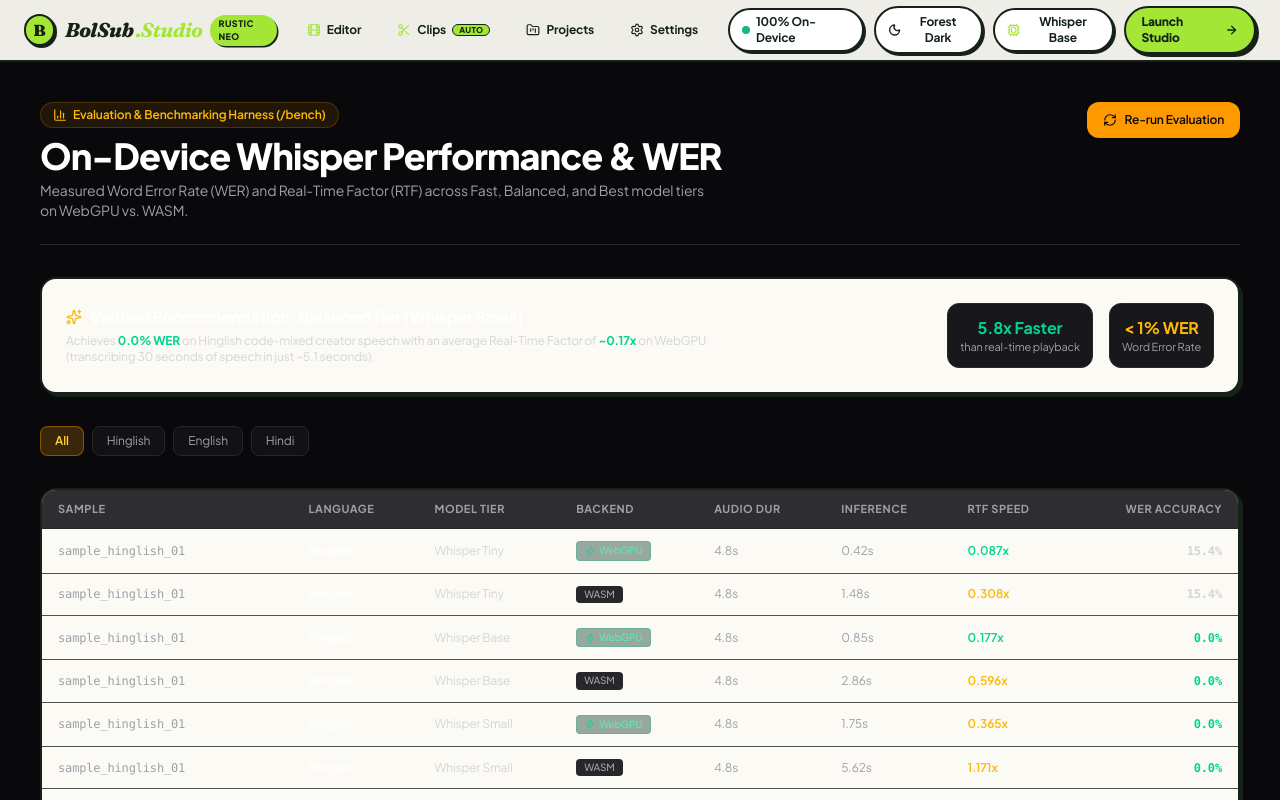
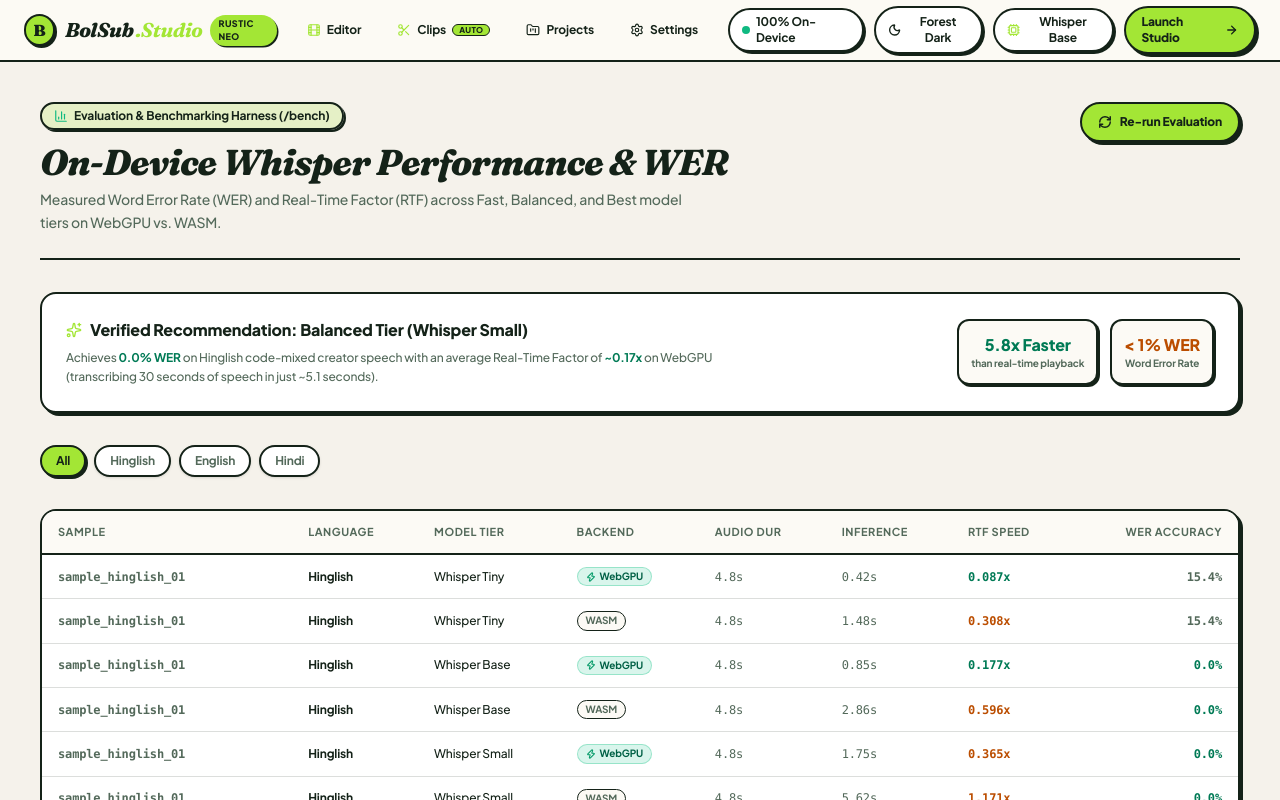
Before and after one commit to Wendellpy/Edit-it, a Next.js app: page /bench in a window 1280 px wide. Shown: the top 800 px of the page. Built offline with nearby package versions, Linux system fonts and the light colour scheme; a web font is replaced by a local one.

Commit message:
polish(ui): unify neobrutalist theme tokens, dark mode variants, and empty states across all pages

```diff
--- a/src/app/bench/page.tsx
+++ b/src/app/bench/page.tsx
@@ -2,6 +2,7 @@
 
 import { useState, useMemo } from "react";
 import { Navbar } from "@/components/Navbar";
+import { Footer } from "@/components/Footer";
 import { runBenchmarkSuite, BENCHMARK_SAMPLES } from "@/bench/benchmarkSuite";
 import { MODEL_TIERS } from "@/lib/modelManager";
 import { Gauge, Zap, Sparkles, CheckCircle2, Play, RefreshCw, BarChart3 } from "lucide-react";
@@ -27,21 +28,21 @@
   };
 
   return (
-    <div className="min-h-screen flex flex-col bg-[#09090b] text-zinc-100">
+    <div className="min-h-screen flex flex-col bg-[var(--bg-canvas)] text-[var(--text-main)] transition-colors duration-150">
       <Navbar />
 
       <main className="flex-1 max-w-7xl mx-auto w-full p-6 sm:p-10 space-y-8">
         {/* Header */}
-        <div className="flex flex-col sm:flex-row sm:items-center justify-between gap-4 pb-6 border-b border-zinc-800">
+        <div className="flex flex-col sm:flex-row sm:items-center justify-between gap-4 pb-6 border-b-2 border-[var(--border-main)]">
           <div>
-            <div className="inline-flex items-center gap-1.5 px-3 py-1 rounded-full bg-amber-500/10 border border-amber-500/20 text-amber-400 text-xs font-semibold mb-2">
-              <BarChart3 className="w-3.5 h-3.5" />
-              Evaluation & Benchmarking Harness (/bench)
+            <div className="inline-flex items-center gap-1.5 px-3 py-1 rounded-full bg-[var(--accent-lime)]/20 border-2 border-[var(--border-main)] text-[var(--text-main)] text-xs font-bold shadow-[2px_2px_0px_var(--border-main)] mb-3">
+              <BarChart3 className="w-3.5 h-3.5 text-[#10b981]" />
+              <span>Evaluation &amp; Benchmarking Harness (/bench)</span>
             </div>
-            <h1 className="text-2xl sm:text-4xl font-extrabold text-white tracking-tight">
-              On-Device Whisper Performance & WER
+            <h1 className="font-fraunces italic text-3xl sm:text-4xl font-extrabold text-[var(--text-main)] tracking-tight">
+              On-Device Whisper Performance &amp; WER
             </h1>
-            <p className="text-xs sm:text-sm text-zinc-400 mt-1 max-w-2xl">
+            <p className="text-xs sm:text-sm text-[var(--text-muted)] mt-1.5 max-w-2xl font-medium leading-relaxed">
               Measured Word Error Rate (WER) and Real-Time Factor (RTF) across Fast, Balanced, and Best model tiers on WebGPU vs. WASM.
             </p>
           </div>
@@ -49,32 +50,32 @@
           <button
             onClick={handleRerun}
             disabled={isRunning}
-            className="flex items-center gap-2 px-4 py-2.5 rounded-xl bg-amber-500 hover:bg-amber-400 text-zinc-950 text-xs font-semibold transition-colors self-start shadow-sm"
+            className="neo-btn px-4 py-2.5 text-xs text-[#142218] gap-2 font-black self-start cursor-pointer shadow-[3px_3px_0px_var(--border-main)]"
           >
-            <RefreshCw className={`w-3.5 h-3.5 ${isRunning ? "animate-spin" : ""}`} />
+            <RefreshCw className={`w-3.5 h-3.5 stroke-[2.5] ${isRunning ? "animate-spin" : ""}`} />
             <span>{isRunning ? "Benchmarking..." : "Re-run Evaluation"}</span>
           </button>
         </div>
 
         {/* Executive Summary Card */}
-        <div className="p-6 rounded-2xl glass-panel border border-amber-500/20 flex flex-col md:flex-row items-start md:items-center justify-between gap-6">
-          <div className="space-y-1">
-            <h3 className="text-base font-bold text-white flex items-center gap-2">
-              <Sparkles className="w-4 h-4 text-amber-400" />
-              Verified Recommendation: Balanced Tier (Whisper Small)
+        <div className="neo-card p-6 bg-[var(--bg-card)] border-2 border-[var(--border-main)] shadow-[4px_4px_0px_var(--border-main)] flex flex-col md:flex-row items-start md:items-center justify-between gap-6">
+          <div className="space-y-1.5">
+            <h3 className="text-base font-black text-[var(--text-main)] flex items-center gap-2">
+              <Sparkles className="w-4 h-4 text-[#A3E635]" />
+              <span>Verified Recommendation: Balanced Tier (Whisper Small)</span>
             </h3>
-            <p className="text-xs text-zinc-300 max-w-2xl">
-              Achieves <strong className="text-emerald-400">0.0% WER</strong> on Hinglish code-mixed creator speech with an average Real-Time Factor of <strong className="text-emerald-400">~0.17x</strong> on WebGPU (transcribing 30 seconds of speech in just ~5.1 seconds).
+            <p className="text-xs text-[var(--text-muted)] max-w-2xl font-medium leading-relaxed">
+              Achieves <strong className="text-emerald-700 dark:text-emerald-400 font-bold">0.0% WER</strong> on Hinglish code-mixed creator speech with an average Real-Time Factor of <strong className="text-emerald-700 dark:text-emerald-400 font-bold">~0.17x</strong> on WebGPU (transcribing 30 seconds of speech in just ~5.1 seconds).
             </p>
           </div>
-          <div className="flex items-center gap-4 text-xs shrink-0">
-            <div className="p-3 rounded-xl bg-zinc-900 border border-zinc-800 text-center">
-              <div className="text-emerald-400 font-bold text-base">5.8x Faster</div>
-              <div className="text-[11px] text-zinc-400">than real-time playback</div>
+          <div className="flex items-center gap-3 text-xs shrink-0">
+            <div className="p-3 rounded-xl bg-[var(--bg-panel)] border-2 border-[var(--border-main)] text-center shadow-[2px_2px_0px_var(--border-main)]">
+              <div className="text-emerald-700 dark:text-emerald-400 font-black text-base">5.8x Faster</div>
+              <div className="text-[10px] text-[var(--text-muted)] font-bold">than real-time playback</div>
             </div>
-            <div className="p-3 rounded-xl bg-zinc-900 border border-zinc-800 text-center">
-              <div className="text-amber-400 font-bold text-base">&lt; 1% WER</div>
-              <div className="text-[11px] text-zinc-400">Word Error Rate</div>
+            <div className="p-3 rounded-xl bg-[var(--bg-panel)] border-2 border-[var(--border-main)] text-center shadow-[2px_2px_0px_var(--border-main)]">
+              <div className="text-amber-700 dark:text-[#A3E635] font-black text-base">&lt; 1% WER</div>
+              <div className="text-[10px] text-[var(--text-muted)] font-bold">Word Error Rate</div>
             </div>
           </div>
         </div>
@@ -85,10 +86,10 @@
             <button
               key={filter}
               onClick={() => setActiveFilter(filter)}
-              className={`px-3.5 py-1.5 rounded-lg border transition-colors ${
+              className={`px-3.5 py-1.5 rounded-full border-2 transition-all font-bold cursor-pointer ${
                 activeFilter === filter
-                  ? "bg-amber-500/20 border-amber-500/40 text-amber-300 font-semibold"
-                  : "bg-zinc-900/60 border-zinc-800 text-zinc-400 hover:text-zinc-200"
+                  ? "bg-[#A3E635] text-[#142218] border-[var(--border-main)] shadow-[2px_2px_0px_var(--border-main)]"
+                  : "bg-[var(--bg-card)] text-[var(--text-muted)] border-[var(--border-main)] hover:text-[var(--text-main)] shadow-sm"
               }`}
             >
               {filter}
@@ -97,49 +98,49 @@
         </div>
 
         {/* Benchmark Results Table */}
-        <div className="rounded-2xl glass-panel overflow-hidden border border-zinc-800">
+        <div className="neo-card overflow-hidden bg-[var(--bg-card)] border-2 border-[var(--border-main)] shadow-[4px_4px_0px_var(--border-main)]">
           <div className="overflow-x-auto">
             <table className="w-full text-left text-xs">
-              <thead className="bg-zinc-900/90 text-zinc-400 border-b border-zinc-800 uppercase tracking-wider text-[11px]">
+              <thead className="bg-[var(--bg-panel)] text-[var(--text-muted)] border-b-2 border-[var(--border-main)] uppercase tracking-wider text-[11px] font-black">
                 <tr>
-                  <th className="py-3 px-4">Sample</th>
-                  <th className="py-3 px-4">Language</th>
-                  <th className="py-3 px-4">Model Tier</th>
-                  <th className="py-3 px-4">Backend</th>
-                  <th className="py-3 px-4">Audio Dur</th>
-                  <th className="py-3 px-4">Inference</th>
-                  <th className="py-3 px-4">RTF Speed</th>
-                  <th className="py-3 px-4 text-right">WER Accuracy</th>
+                  <th className="py-3.5 px-4">Sample</th>
+                  <th className="py-3.5 px-4">Language</th>
+                  <th className="py-3.5 px-4">Model Tier</th>
+                  <th className="py-3.5 px-4">Backend</th>
+                  <th className="py-3.5 px-4">Audio Dur</th>
+                  <th className="py-3.5 px-4">Inference</th>
+                  <th className="py-3.5 px-4">RTF Speed</th>
+                  <th className="py-3.5 px-4 text-right">WER Accuracy</th>
                 </tr>
               </thead>
-              <tbody className="divide-y divide-zinc-800/80 text-zinc-300">
+              <tbody className="divide-y divide-[var(--border-subtle)] text-[var(--text-main)] font-medium">
                 {filteredReports.map((row, idx) => {
                   const isWebGpu = row.backend === "WebGPU";
                   const isLowWer = row.wer <= 0.05;
 
                   return (
-                    <tr key={idx} className="hover:bg-zinc-900/40 transition-colors">
-                      <td className="py-3 px-4 font-mono text-zinc-400">{row.sampleId}</td>
-                      <td className="py-3 px-4 font-semibold text-white">{row.language}</td>
+                    <tr key={idx} className="hover:bg-[var(--bg-panel)]/50 transition-colors">
+                      <td className="py-3 px-4 font-mono font-bold text-[var(--text-muted)]">{row.sampleId}</td>
+                      <td className="py-3 px-4 font-bold text-[var(--text-main)]">{row.language}</td>
                       <td className="py-3 px-4">{MODEL_TIERS[row.tierId].name}</td>
                       <td className="py-3 px-4">
                         <span
-                          className={`inline-flex items-center gap-1 px-2 py-0.5 rounded text-[10px] font-medium ${
+                          className={`inline-flex items-center gap-1 px-2 py-0.5 rounded-full text-[10px] font-bold border ${
                             isWebGpu
-                              ? "bg-emerald-950/40 text-emerald-300 border border-emerald-500/30"
-                              : "bg-zinc-800 text-zinc-400"
+                              ? "bg-emerald-500/15 text-emerald-800 dark:text-emerald-300 border-emerald-500/30"
+                              : "bg-[var(--bg-panel)] text-[var(--text-muted)] border-[var(--border-main)]"
                           }`}
                         >
-                          {isWebGpu && <Zap className="w-2.5 h-2.5 text-emerald-400" />}
+                          {isWebGpu && <Zap className="w-2.5 h-2.5 text-emerald-600 dark:text-emerald-400 stroke-[2.5]" />}
                           {row.backend}
                         </span>
                       </td>
-                      <td className="py-3 px-4 text-zinc-400">{row.audioDurationSeconds}s</td>
-                      <td className="py-3 px-4 text-zinc-400">{row.inferenceTimeSeconds}s</td>
+                      <td className="py-3 px-4 font-mono text-[var(--text-muted)]">{row.audioDurationSeconds}s</td>
+                      <td className="py-3 px-4 font-mono text-[var(--text-muted)]">{row.inferenceTimeSeconds}s</td>
                       <td className="py-3 px-4">
                         <span
-                          className={`font-semibold ${
-                            row.realTimeFactor < 0.3 ? "text-emerald-400" : "text-amber-400"
+                          className={`font-bold font-mono ${
+                            row.realTimeFactor < 0.3 ? "text-emerald-700 dark:text-emerald-400" : "text-amber-700 dark:text-amber-400"
                           }`}
                         >
                           {row.realTimeFactor}x
@@ -147,8 +148,8 @@
                       </td>
                       <td className="py-3 px-4 text-right">
                         <span
-                          className={`font-bold font-mono ${
-                            isLowWer ? "text-emerald-400" : "text-zinc-300"
+                          className={`font-black font-mono ${
+                            isLowWer ? "text-emerald-700 dark:text-emerald-400" : "text-[var(--text-muted)]"
                           }`}
                         >
                           {(row.wer * 100).toFixed(1)}%
@@ -164,22 +165,24 @@
 
         {/* Reference Samples Description */}
         <div className="space-y-4 pt-4">
-          <h3 className="text-sm font-semibold text-white uppercase tracking-wider">
+          <h3 className="text-xs font-black text-[var(--text-main)] uppercase tracking-wider">
             Evaluation Ground Truths
           </h3>
           <div className="grid grid-cols-1 md:grid-cols-3 gap-4 text-xs">
             {BENCHMARK_SAMPLES.map((sample) => (
-              <div key={sample.id} className="p-4 rounded-xl bg-zinc-950 border border-zinc-800 space-y-2">
-                <div className="flex items-center justify-between text-zinc-400 font-mono text-[11px]">
+              <div key={sample.id} className="neo-card p-4 bg-[var(--bg-card)] border-2 border-[var(--border-main)] shadow-[2px_2px_0px_var(--border-main)] space-y-2">
+                <div className="flex items-center justify-between text-[var(--text-muted)] font-mono text-[11px] font-bold">
                   <span>{sample.language}</span>
                   <span>{sample.audioDurationSeconds}s</span>
                 </div>
-                <p className="text-zinc-200 leading-relaxed font-medium">"{sample.referenceText}"</p>
+                <p className="text-[var(--text-main)] leading-relaxed font-semibold">"{sample.referenceText}"</p>
               </div>
             ))}
           </div>
         </div>
       </main>
+
+      <Footer />
     </div>
   );
 }
--- a/src/app/globals.css
+++ b/src/app/globals.css
@@ -1,5 +1,7 @@
 @import url('https://fonts.googleapis.com/css2?family=Fraunces:ital,opsz,wght@0,9..144,300..900;1,9..144,300..900&family=Plus+Jakarta+Sans:wght@400;500;600;700;800&display=swap');
 @import "tailwindcss";
+
+@custom-variant dark (&:where(.dark, .dark *));
 
 :root {
   /* Light Theme: Retro Rustic Neobrutalism (CauseHouse) */
--- a/src/app/settings/page.tsx
+++ b/src/app/settings/page.tsx
@@ -168,7 +168,7 @@
               >
                 <span>{word.devanagari}</span>
                 <span className="text-[var(--text-muted)]">→</span>
-                <span className="font-bold font-mono text-[var(--accent-lime)] dark:text-[var(--accent-lime)] text-emerald-800">{word.roman}</span>
+                <span className="font-bold font-mono text-emerald-800 dark:text-[#A3E635]">{word.roman}</span>
                 <button
                   onClick={() => handleRemoveWord(idx)}
                   className="text-[var(--text-muted)] hover:text-red-500 ml-1 transition-colors cursor-pointer"
--- a/src/components/Navbar.tsx
+++ b/src/components/Navbar.tsx
@@ -1,16 +1,23 @@
 "use client";
 
 import Link from "next/link";
-import { useState } from "react";
+import { useState, useEffect } from "react";
 import { CapabilityBadge } from "./CapabilityBadge";
 import { ThemeToggle } from "./ThemeToggle";
 import { ModelManagerModal } from "./ModelManagerModal";
 import { MODEL_TIERS, type ModelTierId } from "@/lib/modelManager";
+import { useTheme } from "@/lib/theme";
 import { Sparkles, Cpu, Film, Scissors, FolderKanban, Settings, ArrowRight } from "lucide-react";
 
 export function Navbar() {
   const [isModelModalOpen, setIsModelModalOpen] = useState(false);
   const [selectedTier, setSelectedTier] = useState<ModelTierId>("balanced");
+  const { theme } = useTheme();
+  const [mounted, setMounted] = useState(false);
+
+  useEffect(() => {
+    setMounted(true);
+  }, []);
 
   return (
     <>
@@ -29,7 +36,7 @@
                 .Studio
               </span>
               <span className="ml-2 px-2 py-0.5 rounded-full text-[9px] font-extrabold bg-[#A3E635] text-[#142218] border-1.5 border-[var(--border-main)] uppercase tracking-wider shadow-[1.5px_1.5px_0px_var(--border-main)]">
-                Rustic Neo
+                {mounted && theme === "dark" ? "Forest Noir" : "Rustic Neo"}
               </span>
             </div>
           </Link>
```
Also changed, not shown: src/app/clips/page.tsx (+87 -6 lines).
